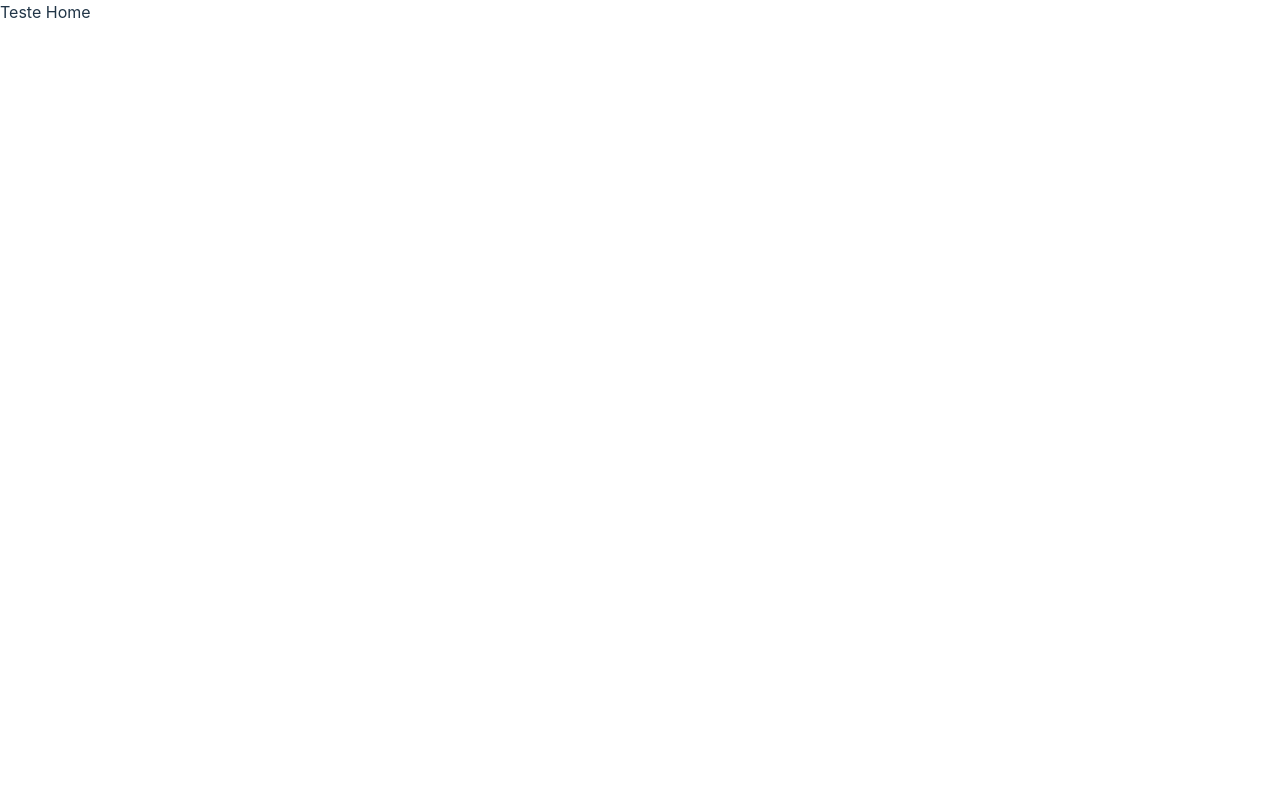
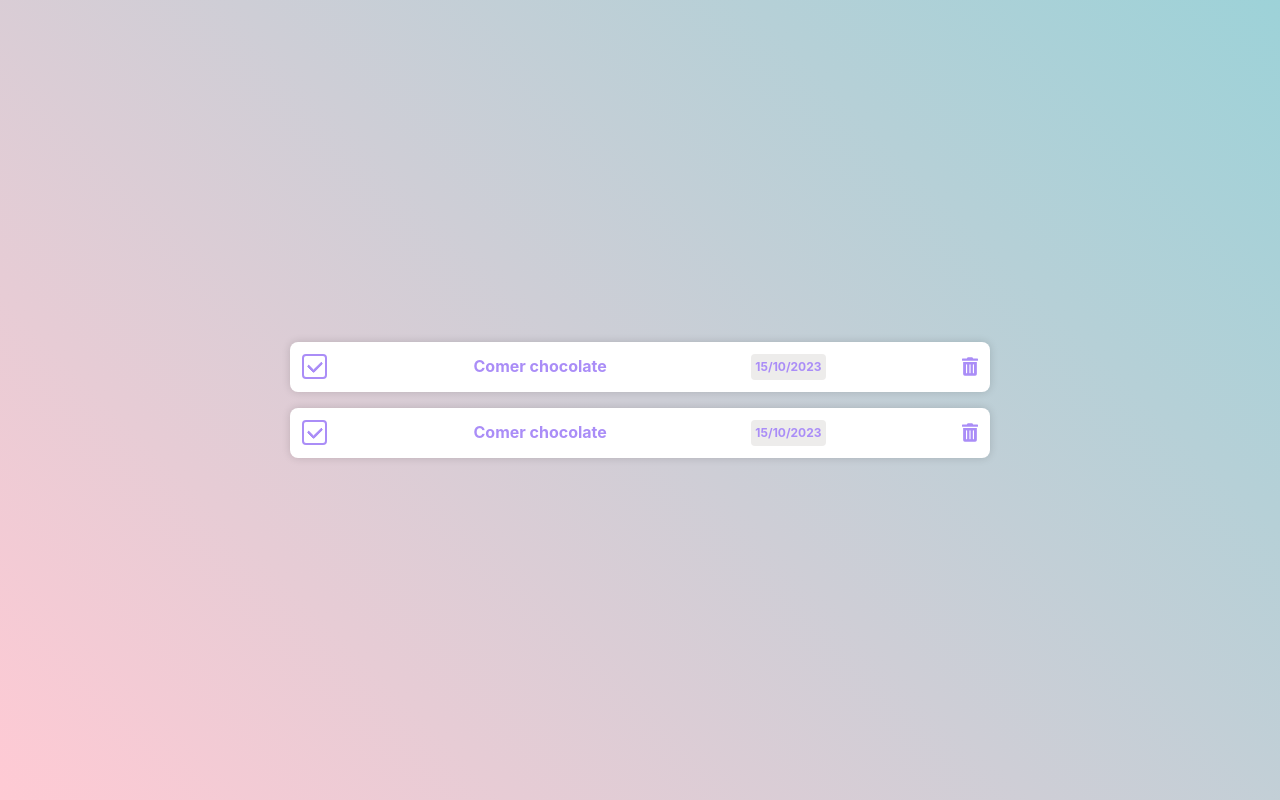
Before and after one commit to raqueltsato/to-do-list-app, a React (Vite) app: page / in a window 1280 px wide. Built offline with nearby package versions, Linux system fonts and the light colour scheme.

Commit message:
feat: add initial card item

```diff
--- a/package.json
+++ b/package.json
@@ -13,6 +13,7 @@
   "dependencies": {
     "react": "^18.2.0",
     "react-dom": "^18.2.0",
+    "react-icons": "^4.11.0",
     "styled-components": "^6.0.8"
   },
   "devDependencies": {
--- /dev/null
+++ b/src/components/Card/index.tsx
@@ -0,0 +1,26 @@
+import {
+  CardContainer,
+  Checkbox,
+  CheckboxContainer,
+  Checkmark,
+  DueToDateTag,
+  Title,
+  TrashIcon,
+} from "./styles";
+
+const Card = (): JSX.Element => {
+  return (
+    <CardContainer>
+      <CheckboxContainer>
+        <Checkbox className="checkmark">
+          <Checkmark disabled={false} />
+        </Checkbox>
+      </CheckboxContainer>
+      <Title>Comer chocolate</Title>
+      <DueToDateTag>15/10/2023</DueToDateTag>
+      <TrashIcon />
+    </CardContainer>
+  );
+};
+
+export default Card;
--- /dev/null
+++ b/src/components/Card/styles.ts
@@ -0,0 +1,83 @@
+import styled, { css } from "styled-components";
+import { FaTrashAlt } from "react-icons/fa";
+
+export const CardContainer = styled.div`
+  ${({ theme: { colors, radius } }) => css`
+    background-color: ${colors.white};
+    box-shadow: 0px 0px 8px 0px ${colors.shadow};
+    border-radius: ${radius.lg};
+  `}
+  width: 700px;
+  display: flex;
+  padding: 12px;
+  justify-content: space-between;
+  margin: 8px;
+`;
+
+export const CheckboxContainer = styled.label`
+  display: block;
+  position: relative;
+  padding-left: 35px;
+  margin-bottom: 12px;
+  cursor: pointer;
+  font-size: 22px;
+`;
+
+export const Checkbox = styled.span`
+  ${({ theme: { colors, radius } }) => css`
+    background-color: ${colors.white};
+    border: 2px solid ${colors.purple};
+    border-radius: ${radius.md};
+  `}
+  position: absolute;
+  top: 0;
+  left: 0;
+  bottom: 0;
+  right: 0;
+  height: 25px;
+  width: 25px;
+`;
+
+export const Checkmark = styled.div`
+  ${({ theme: { colors, radius }, disabled }) => css`
+    display: ${disabled ? "none" : "block"};
+    border: solid ${colors.purple};
+    border-radius: ${radius.sm};
+  `}
+  position: absolute;
+  top: 2px;
+  left: 6px;
+  bottom: 0;
+  right: 0;
+  width: 10px;
+  height: 14px;
+
+  border-width: 0 3px 3px 0;
+  transform: rotate(45deg);
+`;
+
+export const Title = styled.h2`
+  ${({ theme: { colors, font } }) => css`
+    color: ${colors.purple};
+    font-size: ${font.md};
+  `}
+  padding-right: 8px;
+`;
+
+export const DueToDateTag = styled.div`
+  ${({ theme: { colors, font, radius } }) => css`
+    background-color: ${colors.ice};
+    border-radius: ${radius.md};
+    padding: 4px;
+    font-size: ${font.sm};
+    color: ${colors.purple};
+    font-weight: bold;
+  `}
+`;
+
+export const TrashIcon = styled(FaTrashAlt)`
+  ${({ theme: { colors } }) => css`
+    color: ${colors.purple};
+  `}
+  height:25px;
+`;
--- a/src/screens/Home/index.tsx
+++ b/src/screens/Home/index.tsx
@@ -1,5 +1,13 @@
-const Home = () => {
-  return <p>Teste Home</p>;
+import Card from "../../components/Card";
+import { Container } from "./styles";
+
+const Home = (): React.ReactNode => {
+  return (
+    <Container>
+      <Card />
+      <Card />
+    </Container>
+  );
 };
 
 export default Home;
--- /dev/null
+++ b/src/screens/Home/styles.ts
@@ -0,0 +1,14 @@
+import styled, { css } from "styled-components/";
+
+export const Container = styled.div`
+  ${({ theme: { colors } }) => css`
+    background: linear-gradient(45deg, ${colors.pink}, ${colors.lavander});
+  `};
+  display: flex;
+  flex-direction: column;
+  align-items: center;
+  justify-content: center;
+
+  height: 100vh;
+  width: 100vw;
+`;
```
Also changed, not shown: 1 other file (tests, documents, lock files or other folders).
